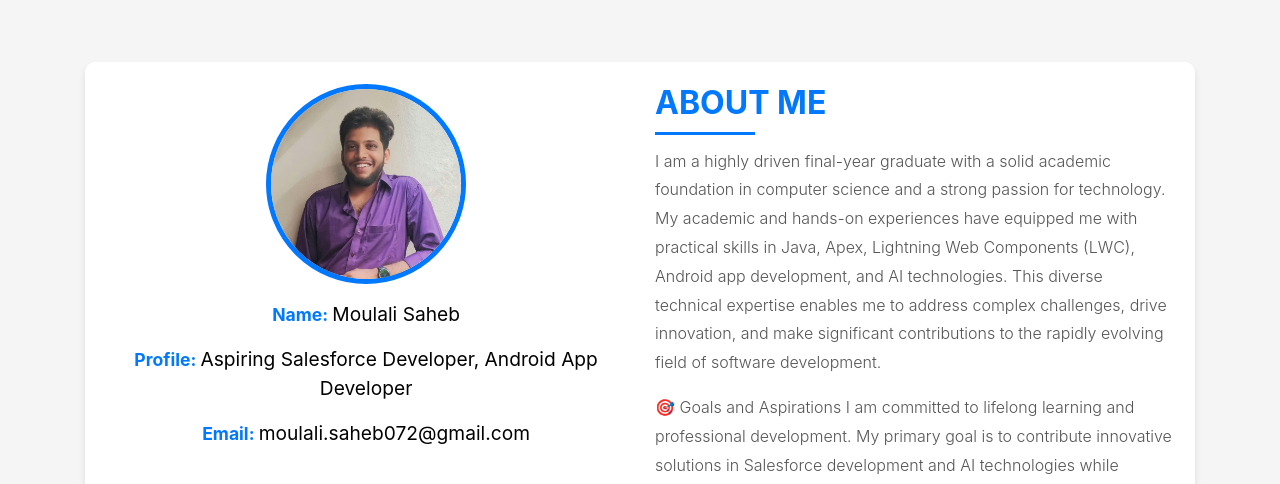
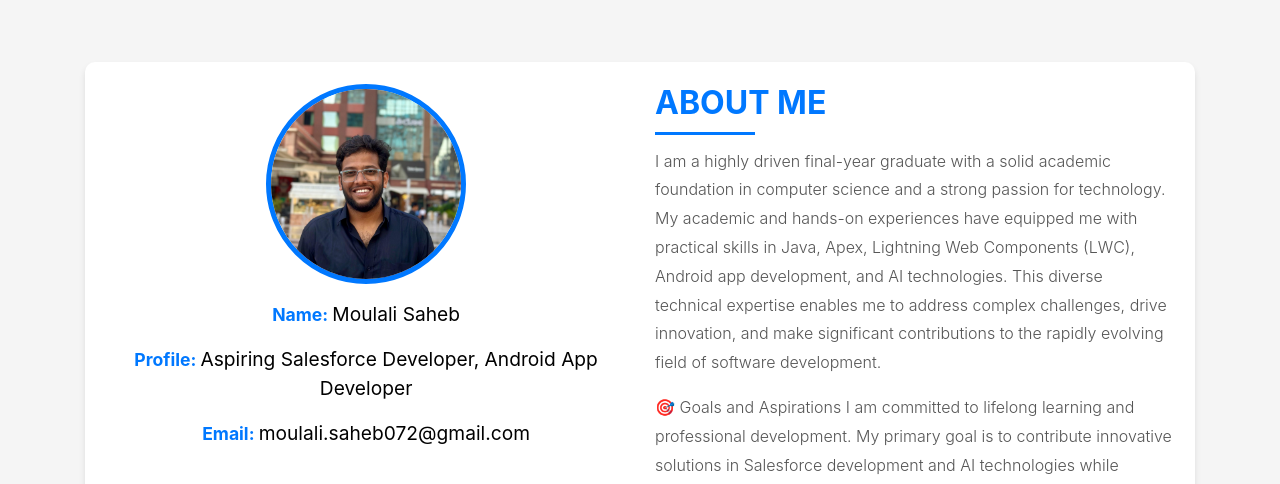
Before and after one commit to MOULALIMS/Moulali-Portfolio, a plain HTML site: page index.html in a window 1280 px wide. Shown: the part 802-1286 px from the top of the page. Drawn offline with Linux system fonts and the light colour scheme; files whose address does not match are found by name.

Commit message:
Changed Linkedin DP

```diff
--- a/index.html
+++ b/index.html
@@ -103,7 +103,7 @@
               <div class="row">
                 <div class="col-sm-12">
                   <div class="about-img text-center">
-                    <img src="images/Profile_pic.jpg" class="img-fluid rounded-circle b-shadow-a" alt="Profile Picture">
+                    <img src="images/Linkedin Pic.jpg" class="img-fluid rounded-circle b-shadow-a" alt="Profile Picture">
                   </div>
                 </div>
               </div>
```
